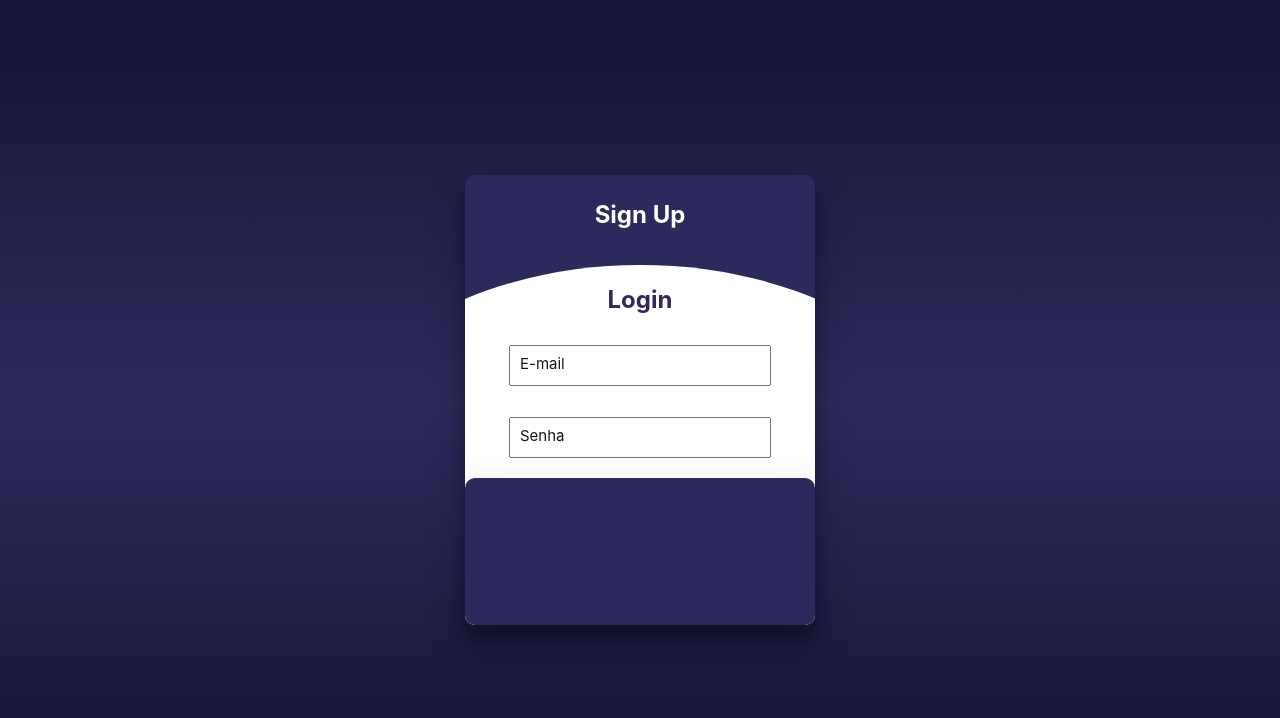
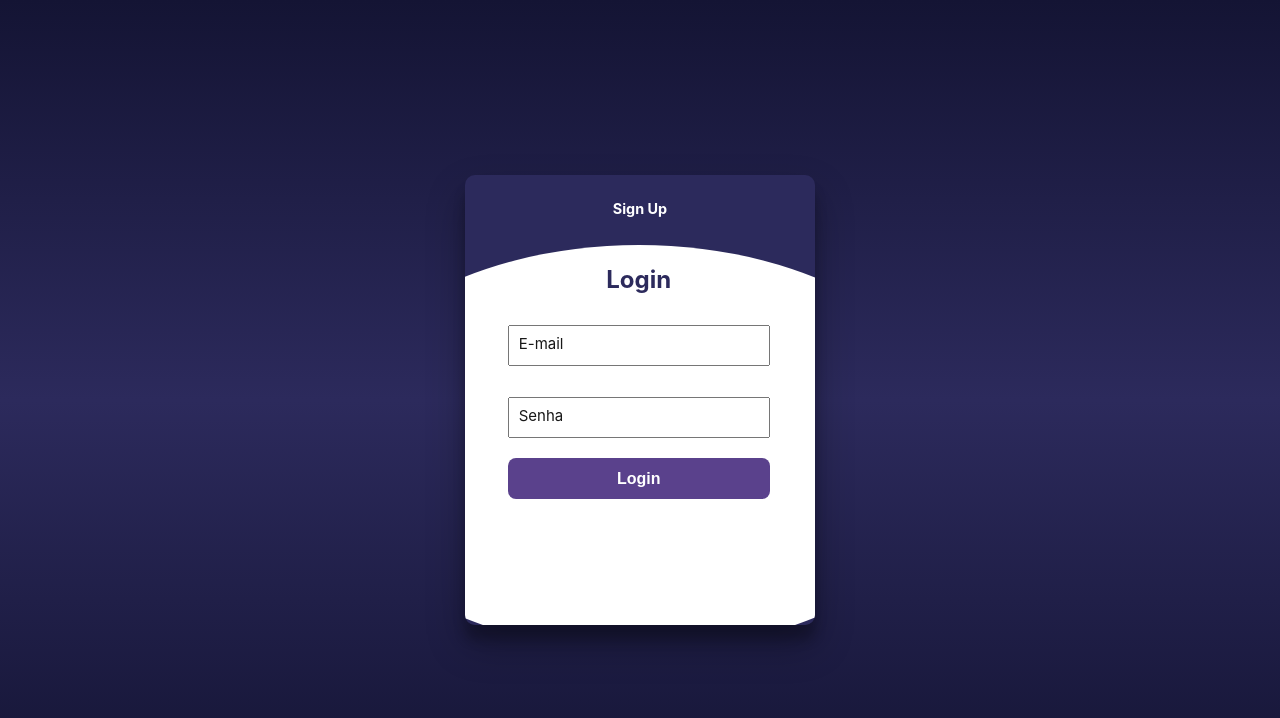
Before and after one commit to Ivisonj/Blog-dev, a Vue app in the folder frontend/: page / in a window 1280 px wide. Shown: the top 718 px of the page. Built offline with nearby package versions, Linux system fonts and the light colour scheme.

Commit message:
refactor: login page refactoring

```diff
--- a/frontend/src/components/FormButton.vue
+++ b/frontend/src/components/FormButton.vue
@@ -1,31 +1,51 @@
 <script setup lang="ts">
     import { ref, defineProps } from 'vue'
+
+    const props = defineProps({
+        buttonChildren: String,
+        buttonType: {
+            type: String,
+            default:'button'
+        },
+        // handleClick: Function
+    })
 </script>
 
 <template>
-    <div class="container">
-        <button class="button" type="button">
-            Entrar
+    <div class="buttonContainer">
+        <button class="button" :type="buttonType">
+            {{ buttonChildren }}
         </button>
     </div>
 </template>
 <style scoped>
-    .container {
+    .buttonContainer {
         width: 100%;
         height: auto;
-        padding: 0px;
         display: flex;
         align-items: center;
         justify-content: center;
-        box-shadow: none;
-        background-color: #fff;
     }
 
     .button {
         width: 75%;
         height: 41px;
-        border-radius: 5px;
+        border-radius: 8px;
+        border: none;
+        font-size: 1rem;
+        font-weight: 600;
+        color: #fff;
         background-color: #5a418c;
         cursor: pointer;
     }
+
+    .button:hover {
+        background-color: #2c2a5c;
+        box-shadow: 0 0 10px 0 #9c81b6 inset, 0 0 10px 4px #9c81b6;
+        transition: 0.5s;
+    }
+
+    .button:active {
+        transform: translateY(3px)
+    }
 </style>
--- a/frontend/src/components/LoginForm.vue
+++ b/frontend/src/components/LoginForm.vue
@@ -1,44 +1,80 @@
 <script setup lang="ts">
   import FormInputsVue from "./FormInputs.vue"
   import FormButtonVue from "./FormButton.vue"
+  import { useSelectForm } from '../stores/selectForm'
+
+  const selectForm = useSelectForm()
+
+  const handleSignupClick = () => {
+    selectForm.setCurrentForm('1')
+  }
+
+  const handleLoginClick = () => {
+    selectForm.setCurrentForm('2')
+  }
 </script>
 
 <template>
-  <main>
-    <div class="container">
-        <h1 class="signupTitle">Sign Up</h1>
-        <div class="internalContainer">
-          <h1 class="loginTitle">Login</h1>
-          <form class="loginForm">
-            <FormInputsVue :inputType="'text'" :inputLabel="'E-mail'"/>
-            <FormInputsVue :inputType="'password'" :inputLabel="'Senha'"/>
-            <FormButtonVue />
-          </form>
-        </div>
+    <div class="mainContainer">
+      <div class="signupContainer" @click="handleSignupClick">
+        <h1
+          class="signupTitle"
+          :style="{'font-size': selectForm.currentForm === '1' ? '1.5rem' : '0.9rem'}"
+        >
+          Sign Up
+        </h1>
+        <form class="loginForm">
+          <FormInputsVue :inputType="'text'" :inputLabel="'E-mail'"/>
+          <FormInputsVue :inputType="'password'" :inputLabel="'Senha'"/>
+          <FormButtonVue :buttonChildren="'Login'" :buttonType="submit"/>
+        </form>
+      </div>
+      <div
+        class="loginContainer"
+        @click="handleLoginClick"
+        :style="{top: selectForm.currentForm === '1' ? '385px' : '70px'}"
+      >
+        <h1
+          class="loginTitle"
+          :style="{'font-size': selectForm.currentForm === '2' ? '1.5rem' : '0.9rem'}"
+        >
+          Login
+        </h1>
+        <form class="loginForm">
+          <FormInputsVue :inputType="'text'" :inputLabel="'E-mail'"/>
+          <FormInputsVue :inputType="'password'" :inputLabel="'Senha'"/>
+          <FormButtonVue :buttonChildren="'Login'" :buttonType="submit"/>
+        </form>
+      </div>
     </div>
-  </main>
 </template>
 <style scoped>
-  .container {
+  .mainContainer {
     position: relative;
     width: 350px;
     height: 450px;
+    border-radius: 10px;
+    overflow: hidden;
+    box-shadow: rgba(0, 0, 0, 0.3) 0px 19px 38px, rgba(0, 0, 0, 0.22) 0px 15px 12px;
+  }
+
+  .signupContainer {
+    width: 100%;
+    height: 100%;
     padding: 25px;
     display: flex;
     flex-direction: column;
     align-items: center;
-    border-radius: 10px;
-    overflow: hidden;
-    box-shadow: rgba(0, 0, 0, 0.3) 0px 19px 38px, rgba(0, 0, 0, 0.22) 0px 15px 12px;
     background-color: #2c2a5c;
     cursor: pointer;
+    z-index: 1;
   }
 
-  .internalContainer {
+  .loginContainer {
     position: absolute;
-    top: 90px;
-    width: 190%;
-    height: 100%;
+    left: -150px;
+    width: 185%;
+    height: 90%;
     padding: 20px;
     display: flex;
     flex-direction: column;
@@ -46,25 +82,26 @@
     border-radius: 50%;
     background-color: #fff;
     cursor: pointer;
+    z-index: 2;
+    transition: 0.5s;
   }
 
   .signupTitle {
-    font-size: 1.5rem;
+    margin-bottom: 20px;
     color: #fff;
     font-weight: bold;
+    transition: 0.5s;
   }
 
   .loginTitle {
     font-size: 1.5rem;
     font-weight: bold;
     color: #2c2a5c;
+     transition: 0.5s;
   }
 
   .loginForm {
     width: 350px;
     height: 310px;
   }
-
-  /*  */
-
 </style>
--- /dev/null
+++ b/frontend/src/stores/selectForm.ts
@@ -0,0 +1,15 @@
+import { createPinia, defineStore } from "pinia"
+
+const pinia = createPinia()
+
+export const useSelectForm = defineStore({
+    id: 'selectForm',
+    state: () => ({
+        currentForm: '2'
+    }),
+    actions: {
+        setCurrentForm(newState) {
+            this.currentForm = newState
+        }
+    }
+})
```
Also changed, not shown: frontend/src/stores/counter.ts (deleted, +0 -12 lines).
